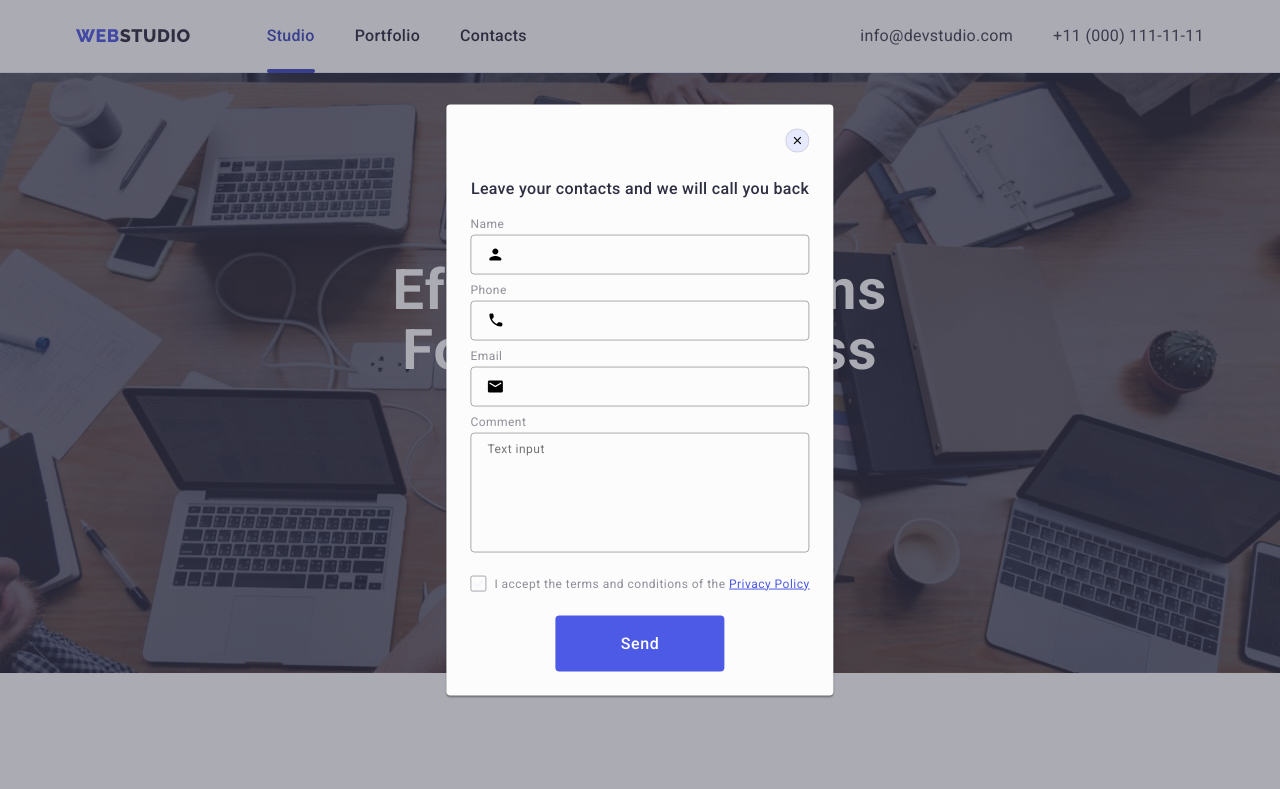
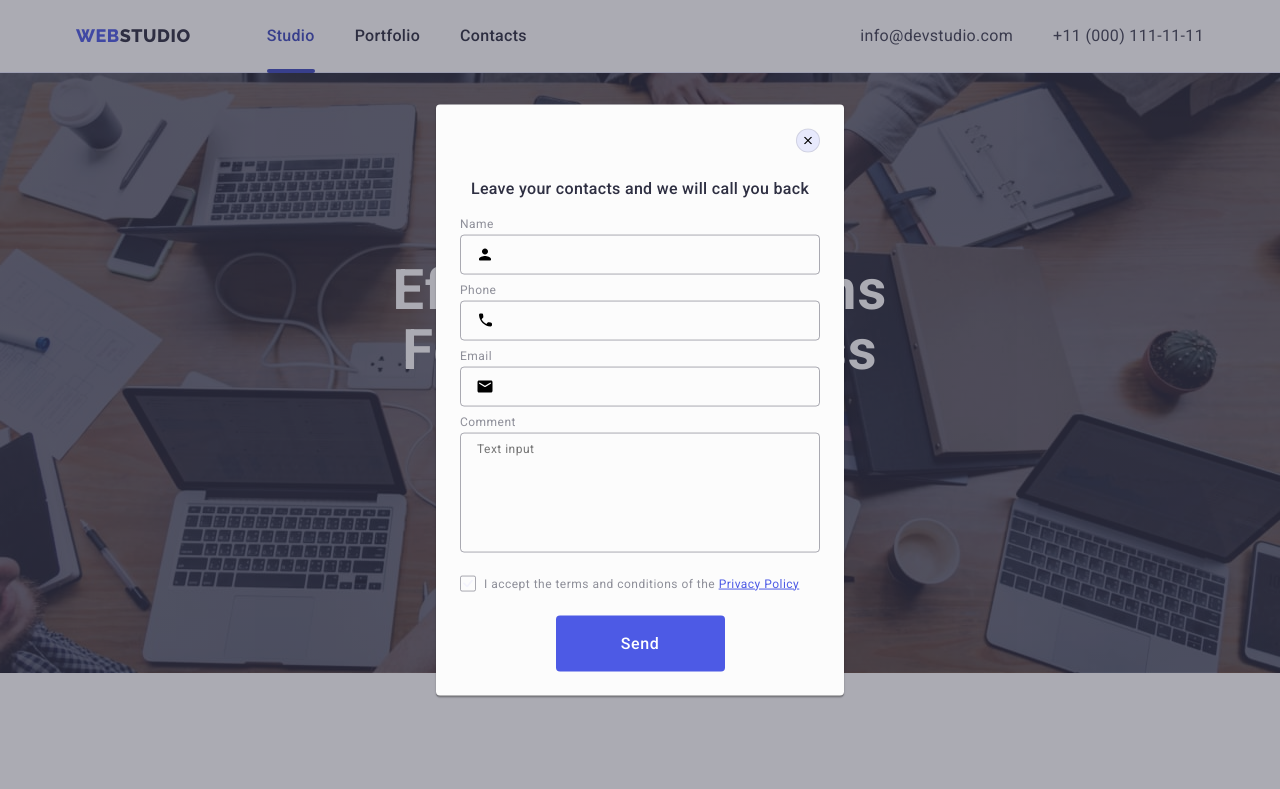
Before and after one commit to VolodymyrFedorov/goit-markup-hw-07, a plain HTML site: page index.html in a window 1280 px wide. Both pictures are taken after a click on the button "Order Service". Shown: the top 789 px of the page. Drawn offline with nearby package versions, Linux system fonts and the light colour scheme.

Commit message:
forth-last-changes

```diff
--- a/css/desktop-styles.css
+++ b/css/desktop-styles.css
@@ -129,6 +129,10 @@
   margin-right: 0;
 }
 
+.footer-input {
+    width: 264px;
+    opacity: 1;
+}
 
 
 .custom-card {
--- a/css/mobile-styles.css
+++ b/css/mobile-styles.css
@@ -279,13 +279,13 @@
 .hero-name {
   max-width: 320px;
   margin-bottom: 72px;
-
   font-size: 36px;
   line-height: 1.11;
 }
 
 .modal {
-  min-width: 392px;
+  max-width: 392px;
+  width: 100%;
 }
 
 .feauters-list {
--- a/css/styles.css
+++ b/css/styles.css
@@ -694,7 +694,8 @@ header {
   position: absolute;
   top: 50%;
   left: 50%;
-  min-width: 320px;
+  max-width: 408px;
+  width: 100%;
   min-height: 584px;
   padding: 72px 24px 24px 24px;
   background-color: var(--madal-bg-color);
```
Also changed, not shown: index.html (+1 -2 lines).
